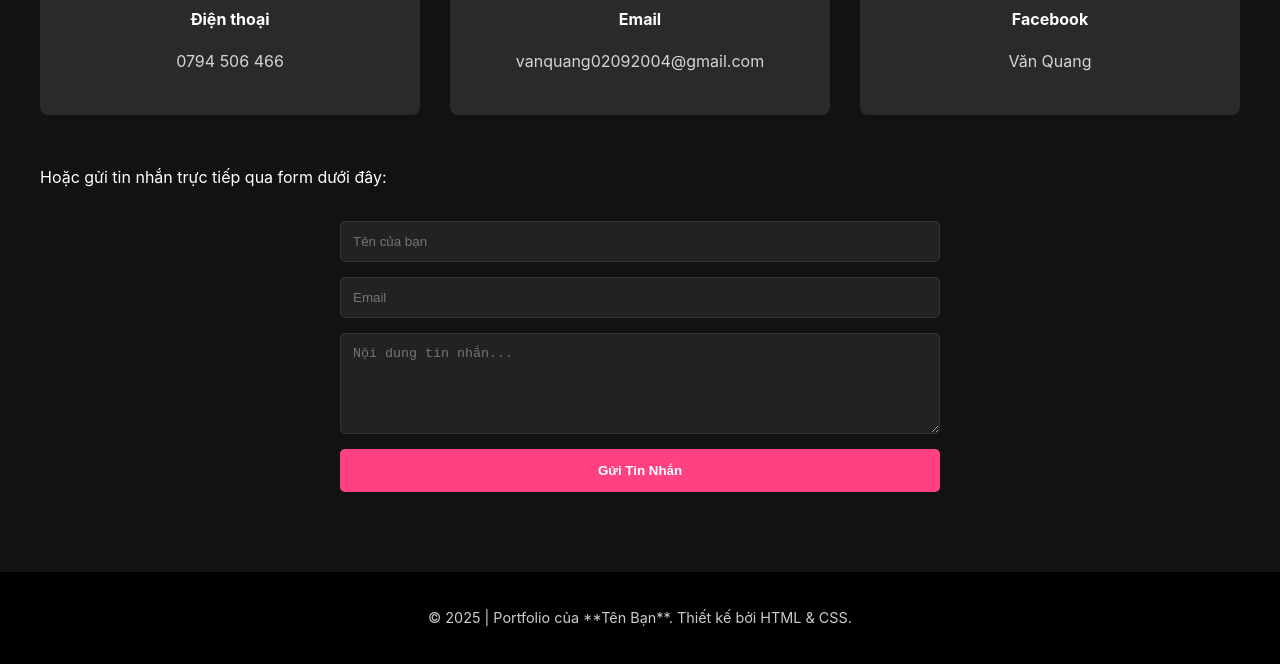
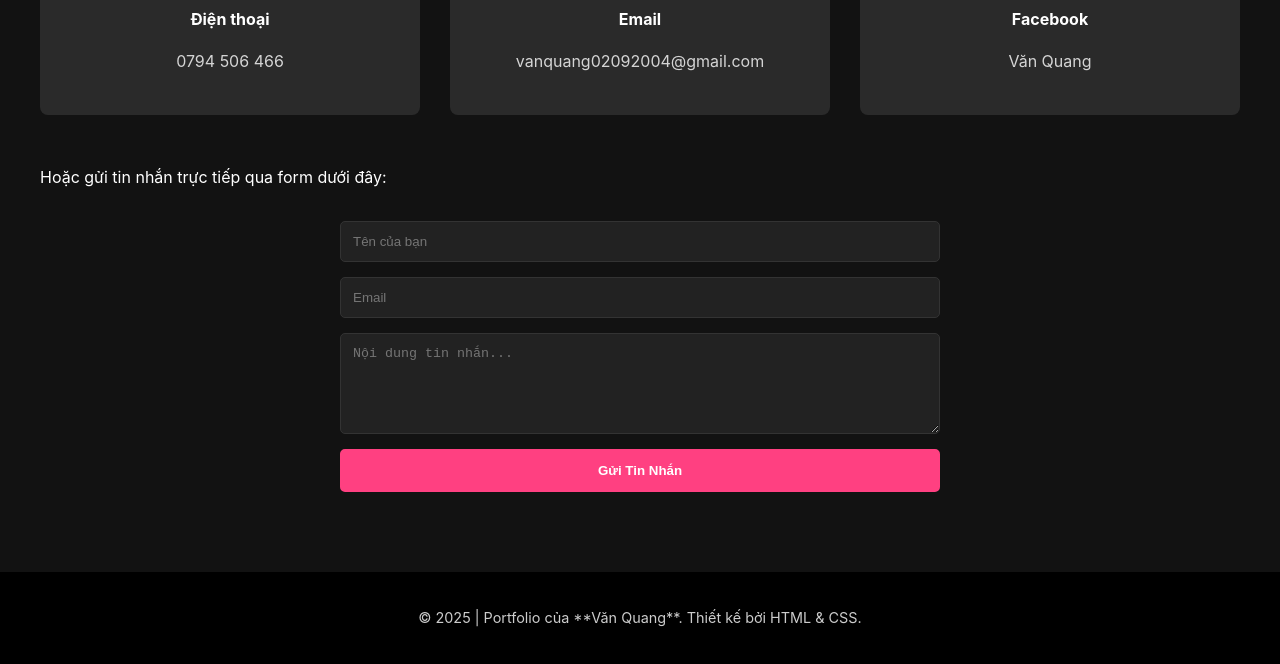
Before and after one commit to Nguyenduythuan49/group5, a plain HTML site: page index2.html in a window 1280 px wide. Shown: the part 3763-4427 px from the top of the page. Drawn offline with Linux system fonts and the light colour scheme.

Commit message:
Update CV2 footer: Change portfolio owner name from 'Tên Bạn' to 'Văn Quang'

```diff
--- a/index2.html
+++ b/index2.html
@@ -146,7 +146,7 @@
 
     <footer>
         <div class="container">
-            <p>&copy; 2025 | Portfolio của **Tên Bạn**. Thiết kế bởi HTML & CSS.</p>
+            <p>&copy; 2025 | Portfolio của **Văn Quang**. Thiết kế bởi HTML & CSS.</p>
         </div>
     </footer>
 
```
